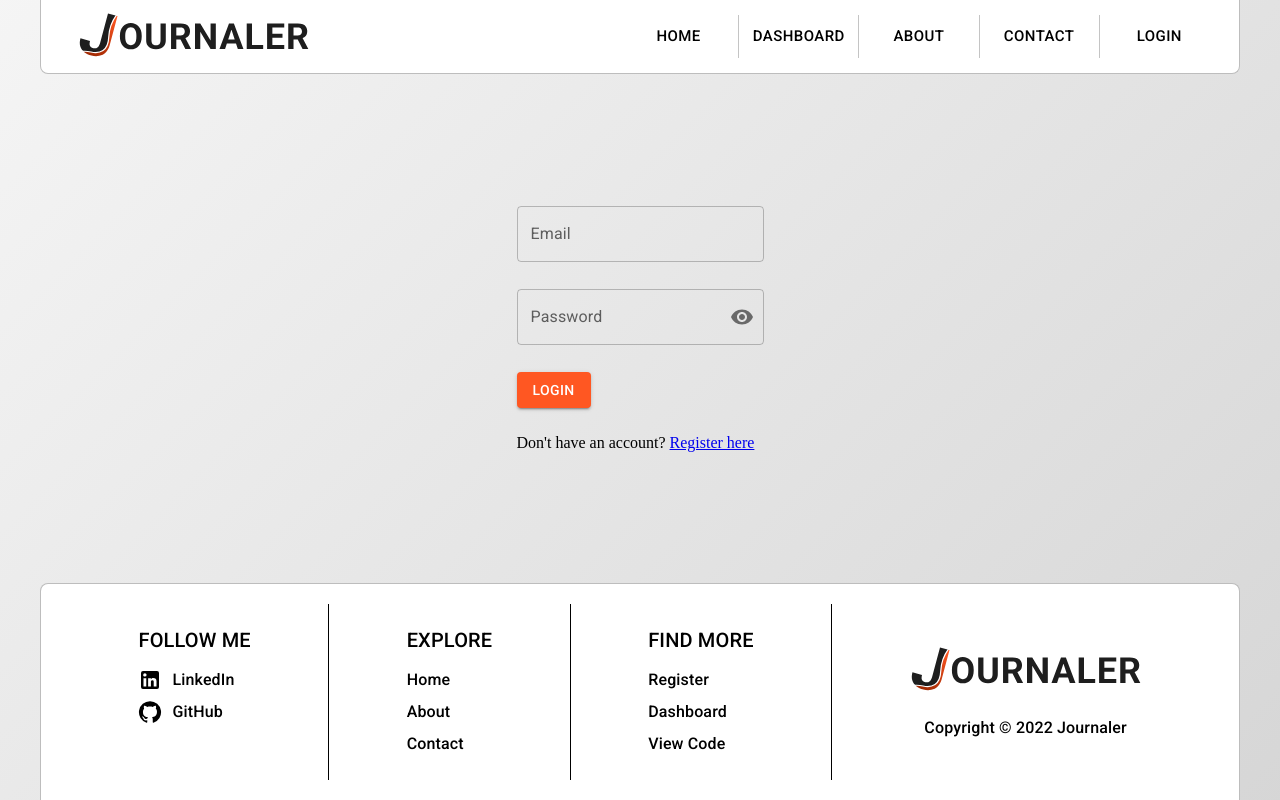
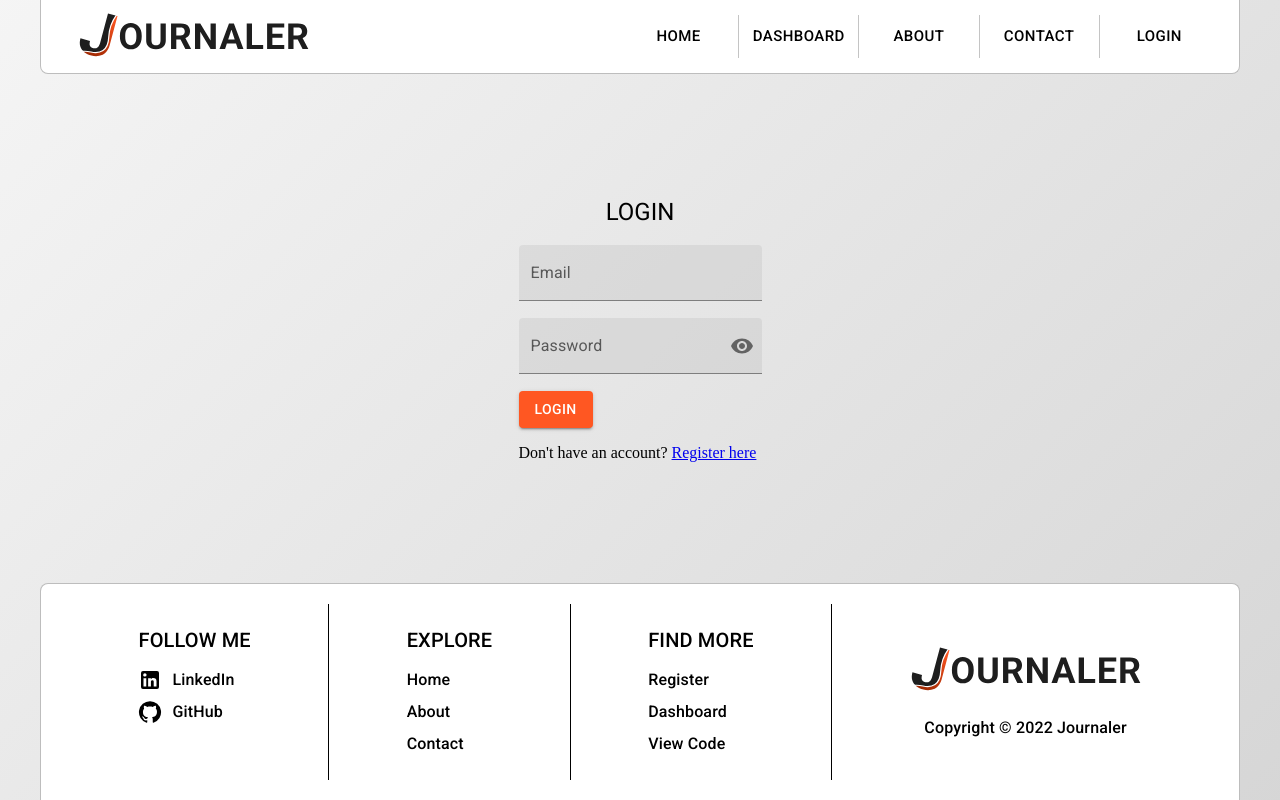
Before and after one commit to waylonturbes/journaler-frontend, a React (Create React App) app: page /login in a window 1280 px wide. Built offline with nearby package versions, Linux system fonts and the light colour scheme.

Commit message:
style: change login inputs from outlined to filled

```diff
--- a/src/components/pages/Login.tsx
+++ b/src/components/pages/Login.tsx
@@ -2,11 +2,12 @@ import React, { useState } from "react";
 import {
   Box,
   InputLabel,
-  OutlinedInput,
+  FilledInput,
   InputAdornment,
   IconButton,
   FormControl,
   Button,
+  Typography,
 } from "@mui/material";
 import Visibility from "@mui/icons-material/Visibility";
 import VisibilityOff from "@mui/icons-material/VisibilityOff";
@@ -53,6 +54,7 @@ const Login: React.FC = () => {
         display: "flex",
         justifyContent: "center",
         flex: "auto",
+        py: "2rem",
       }}
     >
       <Box
@@ -68,20 +70,22 @@ const Login: React.FC = () => {
         }}
         onSubmit={handleSubmit}
       >
-        <FormControl sx={{ width: "100%" }} variant="outlined">
+        <Typography variant="h5" sx={{ alignSelf: "center" }}>
+          LOGIN
+        </Typography>
+        <FormControl sx={{ width: "100%" }} variant="filled">
           <InputLabel htmlFor="email-input">Email</InputLabel>
-          <OutlinedInput
+          <FilledInput
             id="email-input"
             type="email"
             name="email"
             value={credentials.email}
             onChange={handleInputs}
-            label="email"
           />
         </FormControl>
-        <FormControl sx={{ width: "100%" }} variant="outlined">
+        <FormControl sx={{ width: "100%" }} variant="filled">
           <InputLabel htmlFor="password-input">Password</InputLabel>
-          <OutlinedInput
+          <FilledInput
             id="password-input"
             type={credentials.showPassword ? "text" : "password"}
             name="password"
@@ -103,7 +107,6 @@ const Login: React.FC = () => {
                 </IconButton>
               </InputAdornment>
             }
-            label="Password"
           />
         </FormControl>
         <div>
```
